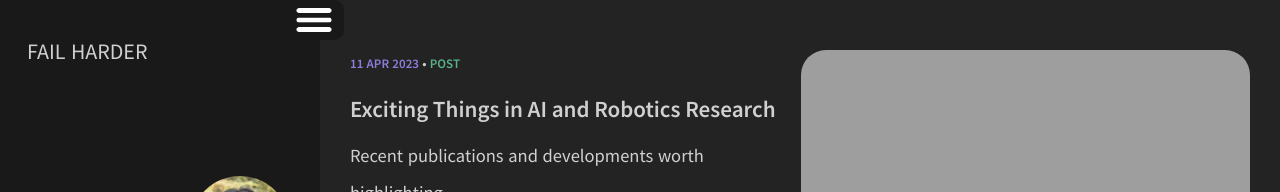
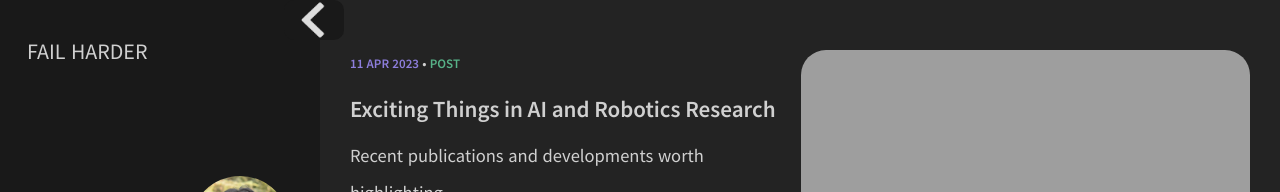
Before and after one commit to uynitsuj/uynitsuj.github.io, a Jekyll site: the page built from index.html, in a window 1280 px wide. Shown: the top 192 px of the page. Built offline with Jekyll 4.4.1, drawn with Linux system fonts in a browser that asks for light colours.

Commit message:
left right arrows

```diff
--- a/_layouts/default.html
+++ b/_layouts/default.html
@@ -60,8 +60,8 @@
 
 <body style="background-color: #232323;">
   <div id="sidebar-toggle-wrapper">
-    <button id="sidebar-toggle"><img src="{{ site.url }}/images/menu.png" alt="buttonpng" height="38px"
-        width="40px" /></button>
+    <button id="sidebar-toggle"><img id="toggle-image" src="{{ site.url }}/images/left.png" alt="buttonpng"
+        height="38px" width="40px" /></button>
   </div>
   <div class="row">
     <div class="col s12 m3" id="sidebar-wrapper">
@@ -92,11 +93,13 @@
         sidebarToggleWrapper.style.cssText = "left: 23%;"
         postListingWrapper.classList.remove("full-width");
         postListingWrapper.style.cssText = "width: 75%;"
+        toggleImage.id = "{{ site.url }}/images/left.png"
       } else {
         sidebarWrapper.style.display = "none";
         sidebarToggleWrapper.style.cssText = "left: 0.3%;"
         postListingWrapper.classList.add("full-width");
         postListingWrapper.style.cssText = "width: 100%;"
+        toggleImage.id = "{{ site.url }}/images/right.png"
       }
     });
   </script>
```
Also changed, not shown: other parts of _layouts/default.html (+1 -0 lines), images/left.png (added), images/right.png (added), 3 other files.
